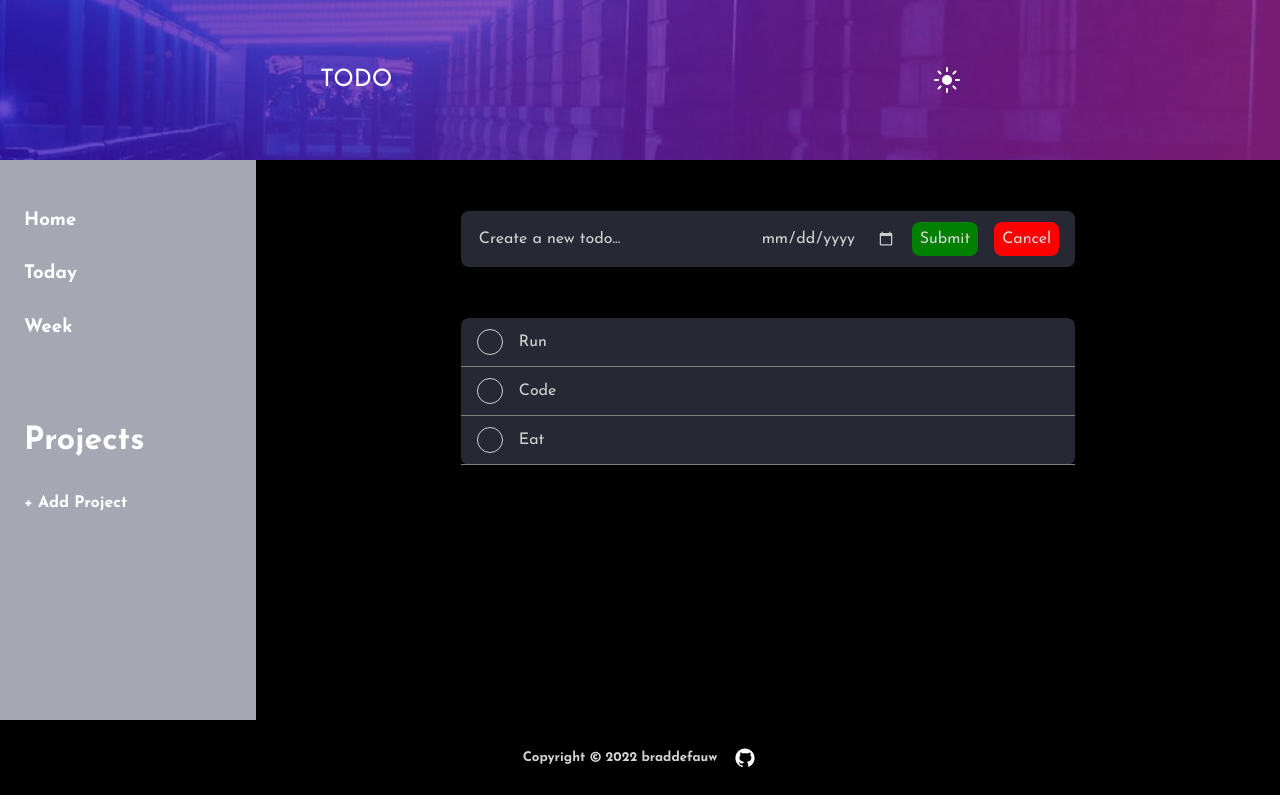
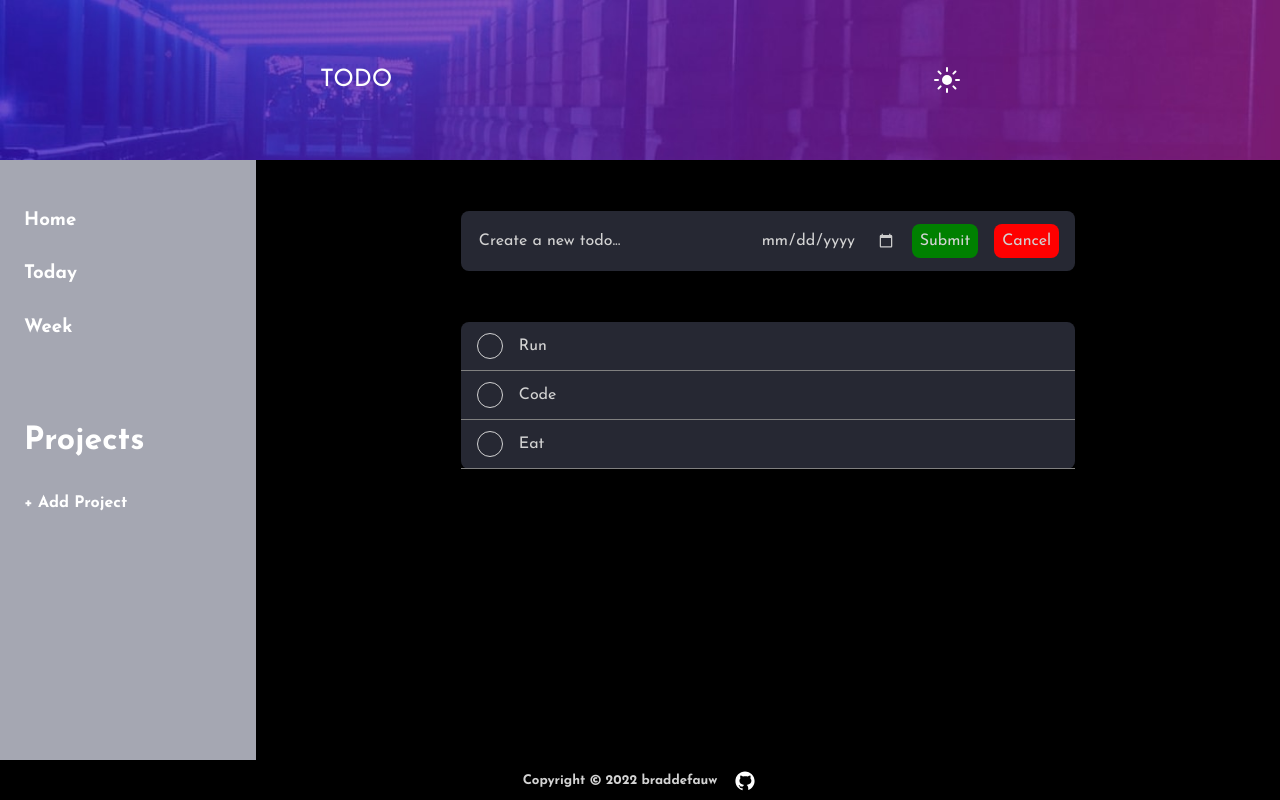
Before and after one commit to braddefauw/todo-list, a plain HTML site: page index.html in a window 1280 px wide. Drawn offline with Linux system fonts and the light colour scheme.

Commit message:
footer styling

```diff
--- a/styles.css
+++ b/styles.css
@@ -21,7 +21,7 @@ body {
 }
 
 .background {
-    height: 70%;
+    height: 75%;
     color: white;
     display: flex;
 }
@@ -179,6 +179,8 @@ footer, footer h5 {
     align-items: center;
     background: black;
     color: lightgray;
+    margin: 0;
+    height: 5%;
 }
 
 footer img {
@@ -189,7 +191,7 @@ footer img {
 }
 
 footer img:hover {
-    transform: rotate(360deg) scale(2);
+    transform: rotate(360deg) scale(1.5);
 }
 
 /* light mode */
```
